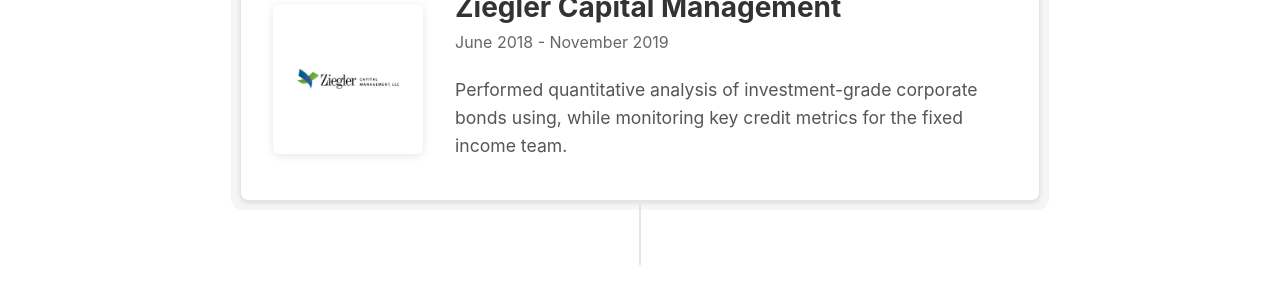
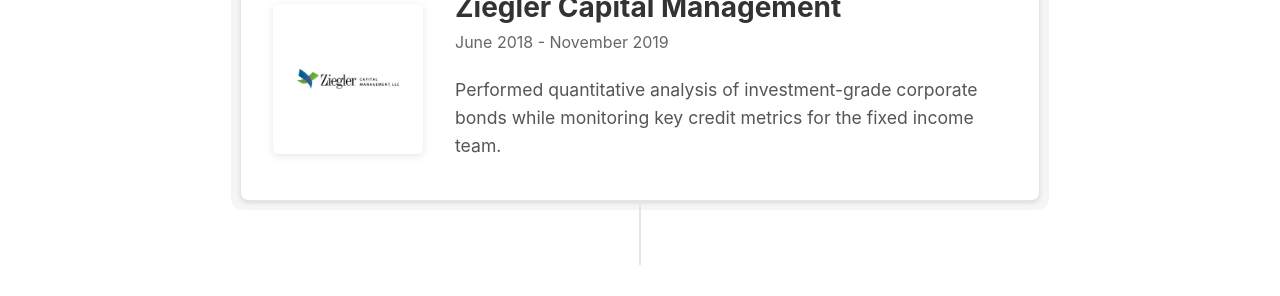
Before and after one commit to dgrifka/dgrifka.github.io, a Jekyll site: the page built from index.md, in a window 1280 px wide and 900 px high, scrolled down 1944 px. Shown: the part 150-446 px from the top of the window. Built offline with Jekyll 4.4.1, drawn with Linux system fonts in a browser that asks for light colours; our own code applies the rules of GitHub Pages for plain Markdown files.

Commit message:
Fix site issues: Ziegler typo, nav home link, duplicate CSS, unused index content

```diff
--- a/_layouts/home.html
+++ b/_layouts/home.html
@@ -15,7 +15,7 @@
             <a href="https://github.com/dgrifka" target="_blank" rel="noopener noreferrer">GITHUB</a>
         </nav>
 
-        <div class="hero-section">
+        <div class="hero-section" id="home">
             <div class="profile-container">
                 <img src="/assets/images/professional_pic.jpg" alt="Profile Photo" class="profile-image">
                 <h2>Derek Grifka</h2>
@@ -79,7 +79,7 @@
                 <div class="resume-text">
                     <h3>Ziegler Capital Management</h3>
                     <span class="date"><span class="icon-calendar"></span>June 2018 - November 2019</span>
-                    <p>Performed quantitative analysis of investment-grade corporate bonds using, while monitoring key credit metrics for the fixed income team.</p>
+                    <p>Performed quantitative analysis of investment-grade corporate bonds while monitoring key credit metrics for the fixed income team.</p>
                 </div>
             </div>
             <div class="resume-connector"></div>
--- a/assets/css/style.css
+++ b/assets/css/style.css
@@ -226,10 +226,6 @@ body {
         margin-bottom: 1.5rem;
     }
 
-    .resume-photo {
-        height: 200px;
-    }
-
     .resume-content::before {
         top: -8px;
         left: -8px;
```
Also changed, not shown: index.md (+0 -2 lines).
